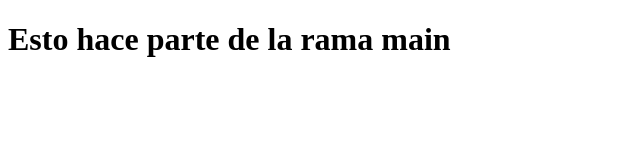
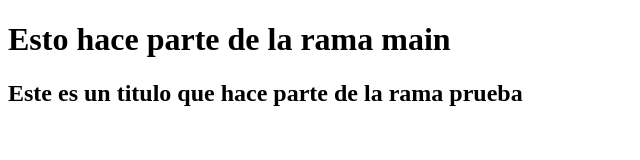
Before and after one commit to easantanders21/Mintic, a plain HTML site: page index.html in a window 1280 px wide. Shown: the whole page, without its empty margins (0-640 px from the left). Drawn offline with Linux system fonts and the light colour scheme.

Commit message:
titulo en la rama de prueba

```diff
--- a/index.html
+++ b/index.html
@@ -8,5 +8,6 @@
 </head>
 <body>
     <h1>Esto hace parte de la rama main</h1>
+    <h2>Este es un titulo que hace parte de la rama prueba</h2>
 </body>
 </html>
```
